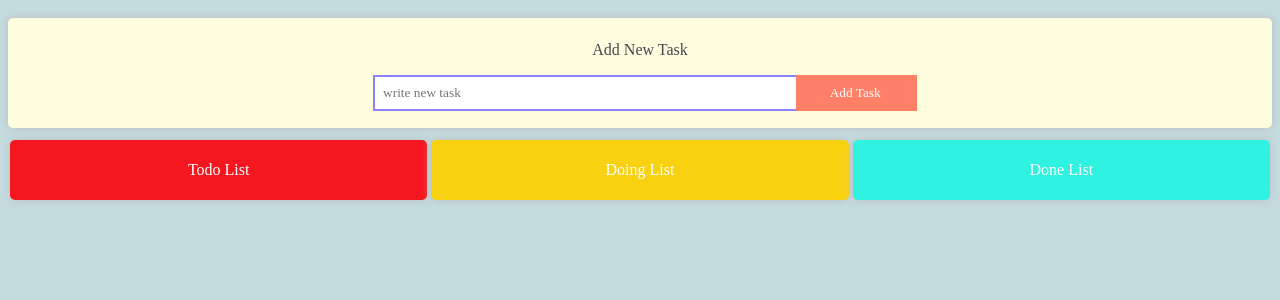
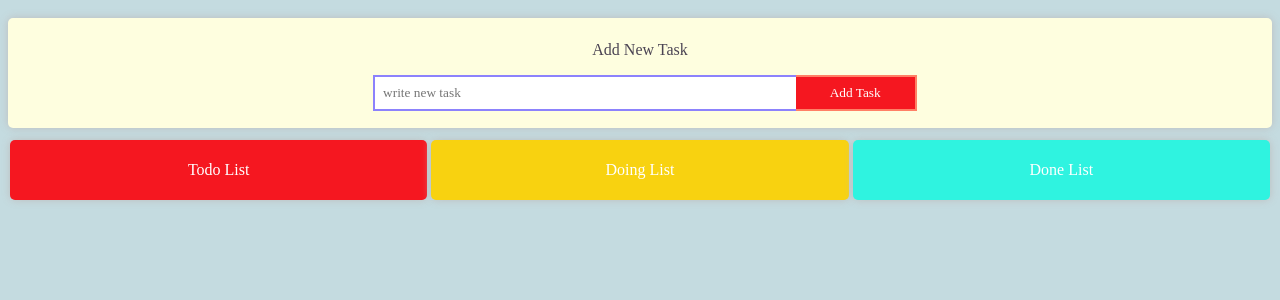
Before and after one commit to milad-heidari/todo, a React (Create React App) app: page / in a window 1280 px wide. Shown: the top 300 px of the page. Built offline with nearby package versions, Linux system fonts and the light colour scheme; the HTML template or start-up script is replaced by a standard one.

Commit message:
fix css code

```diff
--- a/src/Components/TodoFormComponent/addTodoFormComponent.css
+++ b/src/Components/TodoFormComponent/addTodoFormComponent.css
@@ -62,7 +62,7 @@
     border-top: 2px solid #FF8066;
     border-bottom: 2px solid #FF8066;
     border-right: 2px solid #FF8066;
-    background: #FF8066;
+    background: #F51720;
 }
 
 .add-form__button:hover{
```
Also changed, not shown: src/App.css (line endings or trailing spaces).
